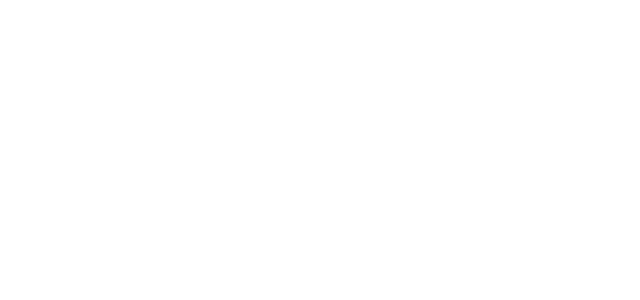
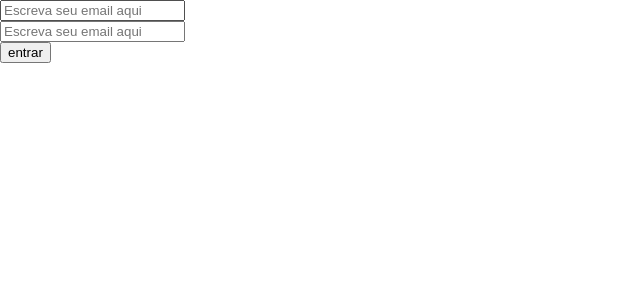
Before and after one commit to Grupo-Entrega-Projeto-Portify/Entrega-Portify, a React (Vite) app: page /loginpage in a window 1280 px wide. Before the commit this address had no page. Shown: the top 300 px of the page, without its empty margins (0-640 px from the left). Built offline with nearby package versions, Linux system fonts and the light colour scheme.

Commit message:
adicionei a loginpage na routermain

```diff
--- a/src/Router/RouterMain.tsx
+++ b/src/Router/RouterMain.tsx
@@ -1,6 +1,7 @@
 import { Route, Routes } from "react-router-dom"
 import { RegisterPage } from "../Pages/Cadastro"
 import { HomePage } from "../Pages/HomePage"
+import { LoginPage } from "../Pages/LoginPage"
 
 
 export const RoutesMain = () => {
@@ -8,6 +9,7 @@ export const RoutesMain = () => {
         <Routes>
             <Route path="/Cadastro" element={<RegisterPage />} />
             <Route path="/" element={<HomePage />} />
+            <Route path="/loginpage" element={<LoginPage />} />
         </Routes >
     )
 }
```
